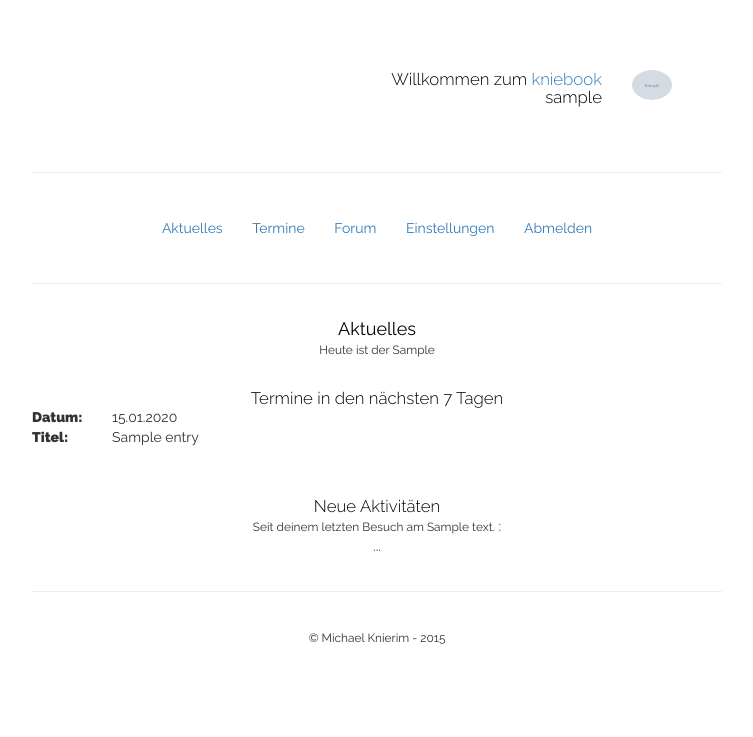
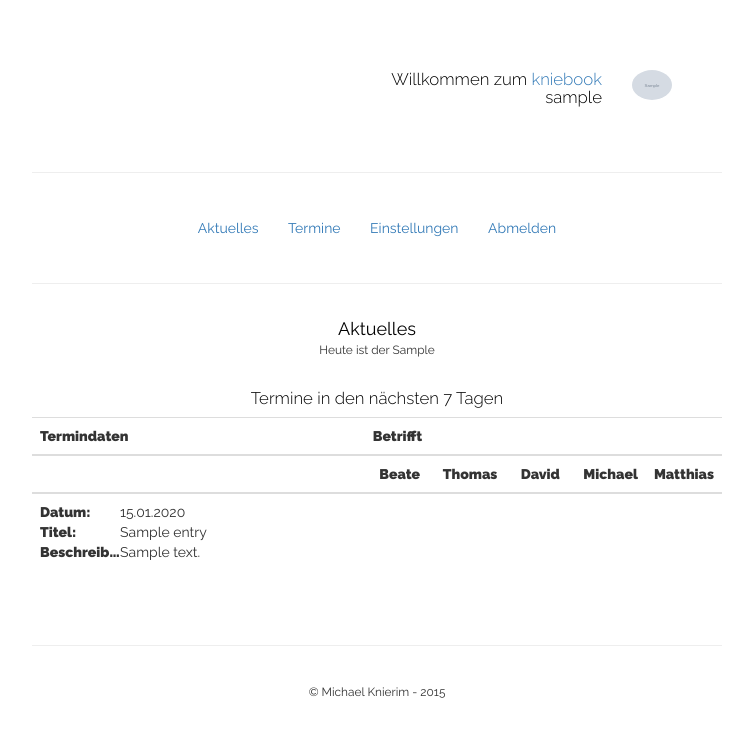
Before and after one commit to MKnierim/familybook, a Python web app: template kniebook-webapp/templates/main.html in a window 1280 px wide. Shown: the top 737 px of the page, without its empty margins (263-1016 px from the left). Run offline with Jinja, Linux system fonts and the light colour scheme; the template is opened without the code that fills it: most values are stand-ins (such as "Sample title", 1, 10 or a date in 2020); grey boxes marked "Sample" are stand-in pictures.

Commit message:
Fix user-concern CSS and disable idle features

```diff
--- a/kniebook-webapp/static/main.css
+++ b/kniebook-webapp/static/main.css
@@ -129,6 +129,25 @@ a:hover {
 	text-align: center;
 }
 
+.space-bottom {
+	margin-bottom: 10px;
+}
+
+.concern-cb input[type="checkbox"] {
+	margin-top: 5px;
+	margin-left: auto;
+  	margin-right: auto;
+	display: block;
+}
+
+.concern-cb {
+	cursor: pointer;
+}
+
+.concern-cb + .concern-cb {
+	margin-left: 10px;
+}
+
 /* ------------------------------------ */
 /* Saisonale Stylings */
 /* ------------------------------------ */
--- a/kniebook-webapp/templates/base.html
+++ b/kniebook-webapp/templates/base.html
@@ -39,7 +39,7 @@
 					<div class="col-md-12 text-center">
 						<a href="/main" class="btn btn-season">Aktuelles</a>
 						<a href="/termine" class="btn btn-season">Termine</a>
-						<a href="/forum" class="btn btn-season">Forum</a>
+						<!-- <a href="/forum" class="btn btn-season">Forum</a> -->
 						<!-- <a href="/blog" class="btn btn-season">Blog</a> -->
 						<a href="/settings" class="btn btn-season">Einstellungen</a>
 						{% if nutzer.username == "Admin" %}
--- a/kniebook-webapp/templates/front.html
+++ b/kniebook-webapp/templates/front.html
@@ -36,7 +36,7 @@
 		<div class="col-md-12 text-center">
 			<a href="/main" class="btn btn-season">Aktuelles</a>
 			<a href="/termine" class="btn btn-season">Termine</a>
-			<a href="/forum" class="btn btn-season">Forum</a>
+			<!-- <a href="/forum" class="btn btn-season">Forum</a> -->
 			<!-- <a href="/blog" class="btn btn-season">Blog</a> -->
 			<a href="/settings" class="btn btn-season">Einstellungen</a>
 			{% if nutzer.username == "Admin" %}
--- a/kniebook-webapp/templates/main.html
+++ b/kniebook-webapp/templates/main.html
@@ -14,33 +14,81 @@
 	</div>
 	<div class="row">
 		<div class="col-md-12">
-			<h5 class="text-center">Termine in den nächsten 7 Tagen</h5>
+			<h5 class="text-center space-bottom">Termine in den nächsten 7 Tagen</h5>
 			{% if current_week %}
+			<div class="table-responsive">
+				<table class="table">
+					<tbody>
+						<thead>
+							<tr>
+								<th>Termindaten</th>
+								<th>Betrifft</th>
+								<th></th>
+								<th></th>
+								<th></th>
+								<th></th>
+							</tr>
+							<tr>
+								<th></th>
+								<th class="table-date-concern">Beate</th>
+								<th class="table-date-concern">Thomas</th>
+								<th class="table-date-concern">David</th>
+								<th class="table-date-concern">Michael</th>
+								<th class="table-date-concern">Matthias</th>
+							</tr>
+						</thead>
 					{% for entry in current_week %}
+						<tr>
+							<td>
 							<dl class="dl-horizontal">
 								<dt>Datum:</dt>
 								<dd>{{entry.date.strftime("%d.%m.%Y")}}</dd>
 								<dt>Titel:</dt>
 								<dd>{{entry.title}}</dd>
+								{% if entry.description %}
+								<dt>Beschreibung:</dt>
+								<dd>{{entry.description}}</dd>
+								{% endif %}
+
+								{% if nutzer.username == "Admin" or nutzer.username == entry.author.username %}
+								<dt></dt>
+								<dd><form method="post"><button type="submit" name="delete_date" value="{{entry.key().id()}}" class="btn-link btn-xs">Löschen</button></form></dd>
+								{% endif %}
 							</dl>
+							</td>
+							<td class="text-center">
+								{% if "Beate" in entry.concerned_users %}
+									<svg height="40" width="40"><circle cx="20" cy="20" r="20" class="beate"></svg>
+								{% endif %}
+							</td>
+							<td class="text-center">
+								{% if "Thomas" in entry.concerned_users %}
+									<svg height="40" width="40"><circle cx="20" cy="20" r="20" class="thomas"></svg>
+								{% endif %}
+							</td>
+							<td class="text-center">
+								{% if "David" in entry.concerned_users or "Franzi" in entry.concerned_users %}
+									<svg height="40" width="40"><circle cx="20" cy="20" r="20" class="david"></svg>
+								{% endif %}
+							</td>
+							<td class="text-center">
+								{% if "Michael" in entry.concerned_users %}
+									<svg height="40" width="40"><circle cx="20" cy="20" r="20" class="michael"></svg>
+								{% endif %}
+							</td>
+							<td class="text-center">
+								{% if "Matthias" in entry.concerned_users %}
+									<svg height="40" width="40"><circle cx="20" cy="20" r="20" class="matthias"></svg>
+								{% endif %}
+							</td>
+						</tr>
 					{% endfor %}
+					</tbody>
+				</table>
+			</div>
 			{% else %}
 				<div class="text-center"><small>Diese Woche stehen keine Termine an.</small></div>
 			{% endif %}
 		</div>
 	</div>
-	<div class="row">
-		<div class="col-md-12 text-center">
-			<h5>Neue Aktivitäten</h5>
-			<small>Seit deinem letzten Besuch am {{last_visit}}</small>
-			{% if new_activities %}
-				:<br>
-				{% for entry in new_activities %}
-					...
-				{% endfor %}
-			{% else %}
-				<br><small>gab es keine neuen Aktivitäten von anderen Nutzern.</small>
-			{% endif %}
-		</div>
-	</div>
 {% endblock %}
```
Also changed, not shown: kniebook-webapp/main.py (+9 -9 lines), kniebook-webapp/mod_backup/templates.html (added, +18 -0 lines), kniebook-webapp/templates/termine.html (+16 -6 lines), favicon.png (deleted), 2 other files. Lines whose indentation alone changed are shown as unchanged.
